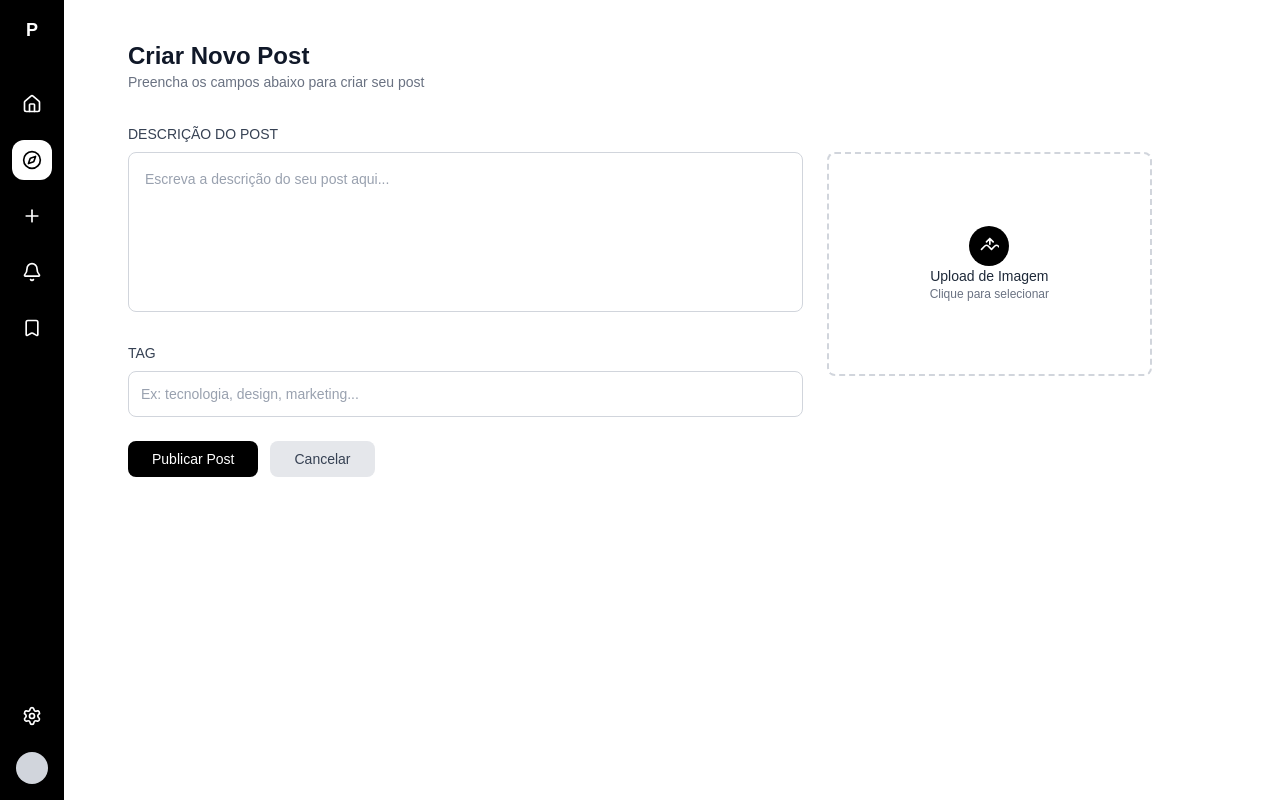
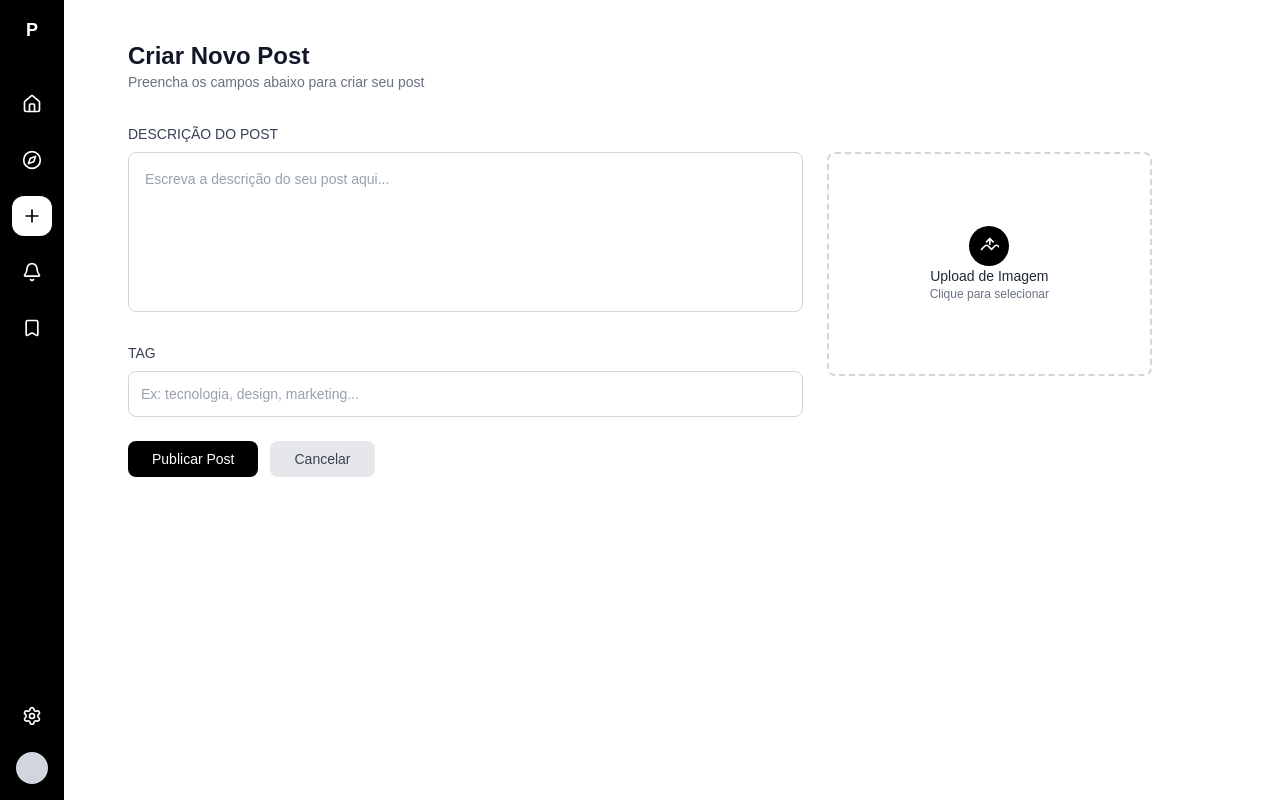
Before and after one commit to Lucas-Jacchetti/Phovity, a Next.js app in the folder frontend/: page /post in a window 1280 px wide. Built offline with nearby package versions, Linux system fonts and the light colour scheme.

Commit message:
navegação pela sidebar

```diff
--- a/frontend/app/components/Sidebar.tsx
+++ b/frontend/app/components/Sidebar.tsx
@@ -9,21 +9,55 @@ import {
   Settings,
 } from 'lucide-react'
 
+import { useRouter, usePathname } from 'next/navigation'
+
 export function Sidebar() {
+  const router = useRouter()
+  const pathname = usePathname()
+
   return (
     <aside className="fixed left-0 top-0 h-screen w-16 bg-black flex flex-col items-center py-4 gap-6">
       <div className="text-white font-bold text-lg">P</div>
 
       <nav className="flex flex-col gap-4 mt-4">
-        <IconButton icon={<Home size={20} />} />
-        <IconButton icon={<Compass size={20} />} active />
-        <IconButton icon={<Plus size={20} />} />
-        <IconButton icon={<Bell size={20} />} />
-        <IconButton icon={<Bookmark size={20} />} />
+        <IconButton
+          icon={<Home size={20} />}
+          active={pathname === '/'}
+          onClick={() => router.push('/')}
+        />
+
+        <IconButton
+          icon={<Compass size={20} />}
+          active={pathname.startsWith('/explore')}
+          onClick={() => router.push('/explore')}
+        />
+
+        <IconButton
+          icon={<Plus size={20} />}
+          active={pathname.startsWith('/post')}
+          onClick={() => router.push('/post')}
+        />
+
+        <IconButton
+          icon={<Bell size={20} />}
+          active={pathname.startsWith('/notifications')}
+          onClick={() => router.push('/notifications')}
+        />
+
+        <IconButton
+          icon={<Bookmark size={20} />}
+          active={pathname.startsWith('/saved')}
+          onClick={() => router.push('/saved')}
+        />
       </nav>
 
       <div className="mt-auto flex flex-col gap-4 items-center">
-        <IconButton icon={<Settings size={20} />} />
+        <IconButton
+          icon={<Settings size={20} />}
+          active={pathname.startsWith('/settings')}
+          onClick={() => router.push('/settings')}
+        />
+
         <div className="w-8 h-8 rounded-full bg-gray-300" />
       </div>
     </aside>
@@ -33,17 +67,20 @@ export function Sidebar() {
 function IconButton({
   icon,
   active,
+  onClick,
 }: {
   icon: React.ReactNode
   active?: boolean
+  onClick: () => void
 }) {
   return (
     <button
-      className={`w-10 h-10 rounded-xl flex items-center justify-center transition
+      onClick={onClick}
+      className={`w-10 h-10 rounded-xl flex items-center justify-center transition hover:cursor-pointer
         ${
           active
             ? 'bg-white text-black'
-            : 'text-white hover:bg-white/10 hover:cursor-pointer'
+            : 'text-white hover:bg-white/10'
         }`}
     >
       {icon}
```
